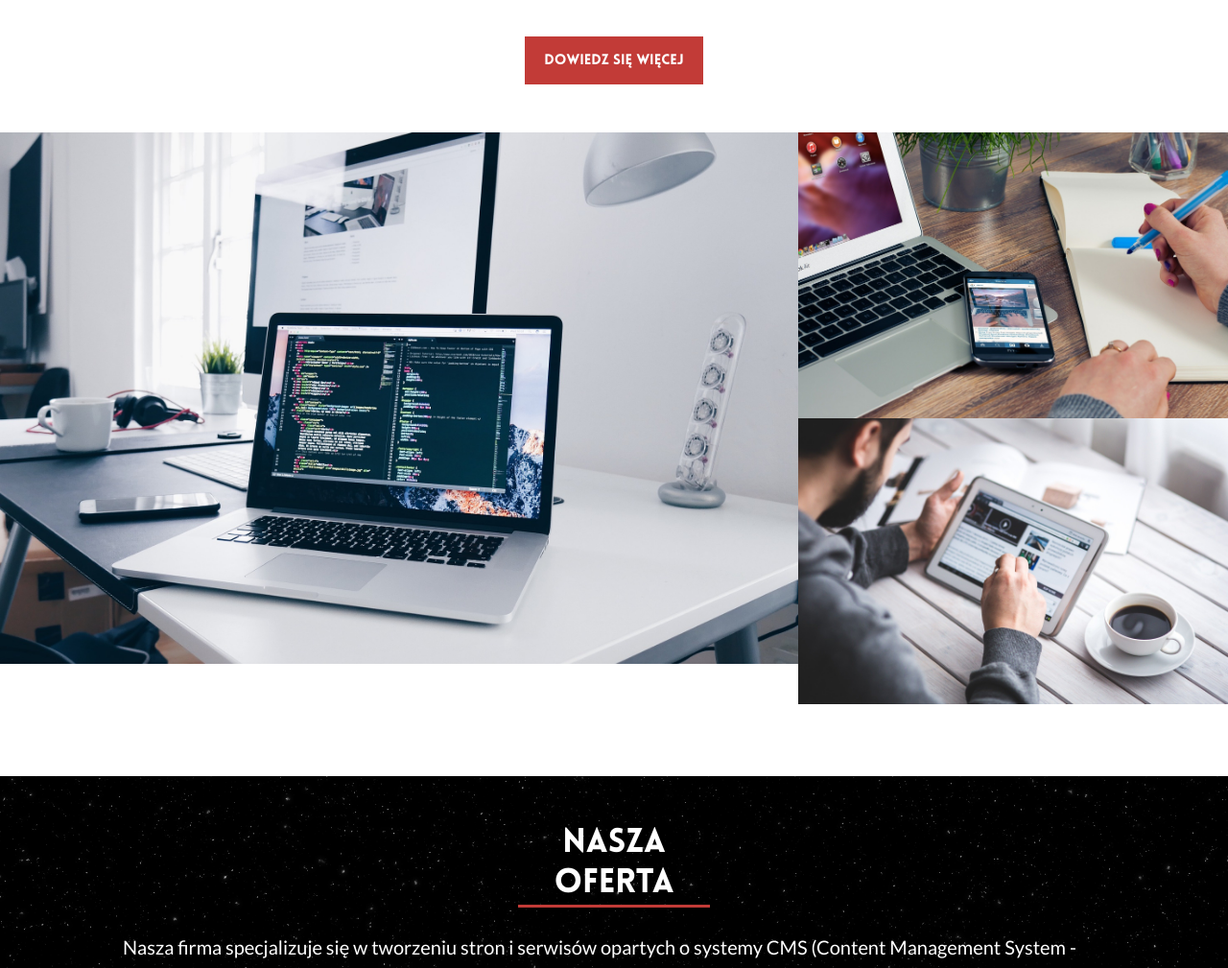
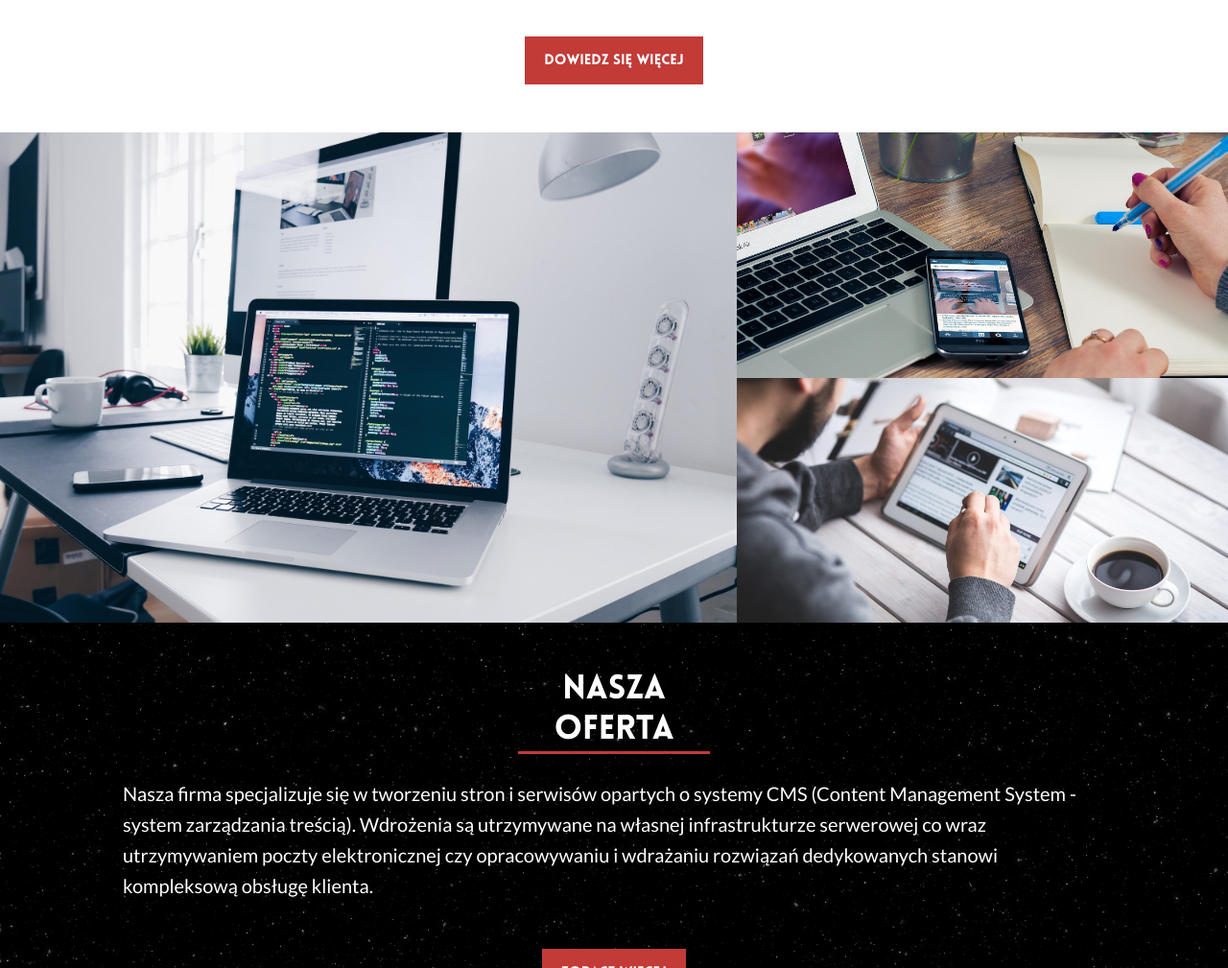
Before and after one commit to KolodziejczykTomasz/spa, a Gatsby site: page / in a window 1280 px wide. Shown: the part 1040-2049 px from the top of the page at 96% size. Built offline with nearby package versions, Linux system fonts and the light colour scheme; Gatsby itself is replaced by a stand-in of ours.

Commit message:
Added a new styles to main component.

```diff
--- a/src/components/main.js
+++ b/src/components/main.js
@@ -15,6 +15,8 @@ const MainWrapperSection = styled.div`
 `
 
 const MainWrapperSectionContent = styled.div`
+  display: block;
+  position: relative;
   width: 80%;
   margin: 0 auto;
   background: none;
@@ -112,31 +114,45 @@ const ButtonWrapperContent = styled.button`
   }
 `
 
-const MainWrapperProject = styled.div`
-  max-height: 1000px;
-  padding-bottom: 75px;
-`
-
 const MainWrapperProjectSection = styled.div`
-  display: flex;
-  flex-direction: row;
-  height: 100%;
-  width: 100%;
+  display: grid;
+  grid-template-columns: 0.6fr 0.4fr;
+  grid-template-rows: 1fr;
+  max-height: 800px;
+  overflow: hidden;
 `
 const MainWrapperProjectSectionLeft = styled.div`
-  width: 65%;
+  display: grid;
+  position: relative;
+  height: 100%;
+  transition: 0.5s;
+  & :hover {
+    transform: rotate(2deg) scale(1.1);
+  }
 `
 const MainWrapperProjectSectionRight = styled.div`
-  display: flex;
-  flex-direction: column;
-  width: 35%;
+  display: grid;
+  grid-template-rows: 0.5fr 0.5fr;
+  position: relative;
+  overflow: hidden;
 `
 const MainWrapperProjectSectionRightTop = styled.div`
-  max-height: 400px;
+  display: grid;
+  height: auto;
+  transition: 0.5s;
+  overflow: hidden;
+  & :hover {
+    transform: rotate(2deg) scale(1.1);
+  }
 `
 const MainWrapperProjectSectionRightBottom = styled.div`
-  max-height: 400px;
-  flex-shrink: 1;
+  display: grid;
+  height: auto;
+  overflow: hidden;
+  transition: 0.5s;
+  & :hover {
+    transform: rotate(2deg) scale(1.1);
+  }
 `
 
 const MainWrapperOfer = styled.div`
@@ -160,11 +176,10 @@ const MainWrapperOferContent = styled.div`
   font-family: Lato, sans-serif;
 `
 const PhotoOfert = styled(Image)`
-  background-size: cover;
-  height: 100%;
-  width: 100%;
+  max-width: 100%;
+  max-height: 100%;
   display: block;
-  position: absolute;
+  object-fit: cover;
 `
 const Header = styled.div`
   display: grid;
@@ -263,15 +278,18 @@ const MainWrapperPortfolioSectionContentItem = styled.button`
 `
 
 const PhotoProject = styled(Image)`
-  background-size: cover;
-  height: 100%;
-  width: 100%;
+  max-width: 100%;
+  max-height: 100%;
+  display: block;
+  object-fit: cover;
+  position: absolute;
 `
 
 const PhotoProjectRight = styled(Image)`
-  background-size: cover;
-  height: 100%;
-  width: 100%;
+  max-width: 100%;
+  max-height: 100%;
+  display: block;
+  object-fit: cover;
 `
 
 const Main = props => (
@@ -289,7 +307,6 @@ const Main = props => (
         <ButtonWrapperContent>dowiedz się więcej</ButtonWrapperContent>
       </MainWrapperSectionContent>
     </MainWrapperSection>
-    <MainWrapperProject>
     <MainWrapperProjectSection>
       <MainWrapperProjectSectionLeft>
         <PhotoProject imgsrc="project1.jpg" />
@@ -303,7 +320,6 @@ const Main = props => (
         </MainWrapperProjectSectionRightBottom>
       </MainWrapperProjectSectionRight>
     </MainWrapperProjectSection>
-    </MainWrapperProject>
     <MainWrapperOfer>
       <PhotoOfert imgsrc="bg_ofert.png" />
       <MainWrapperOferContent>
```
Lines whose indentation alone changed are shown as unchanged.
